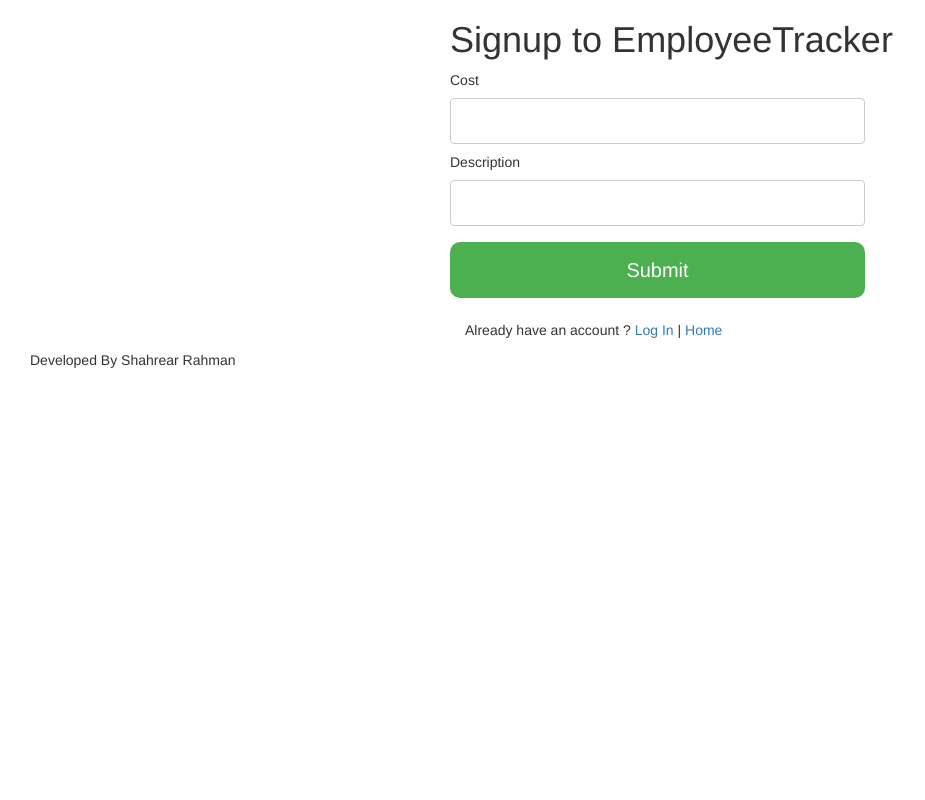
After one commit to Shahrear002/OfficeManagement, a Django app: page /webapp/meal/ in a window 1280 px wide. The commit adds this page. Shown: the whole page, without its empty margins (0-925 px from the left). Run offline with Django 3.2, Linux system fonts and the light colour scheme; a user stored in the database is signed in.

Commit message:
mealinfo added

```diff
--- a/employeetrack/employeetrack/settings.py
+++ b/employeetrack/employeetrack/settings.py
@@ -110,7 +110,7 @@ AUTH_PASSWORD_VALIDATORS = [
 
 LANGUAGE_CODE = 'en-us'
 
-TIME_ZONE = 'UTC'
+TIME_ZONE = 'Asia/Dhaka'
 
 USE_I18N = True
 
--- a/employeetrack/webapp/forms.py
+++ b/employeetrack/webapp/forms.py
@@ -27,3 +27,14 @@ class loginform(forms.Form):
 		password = cleaned_data.get('password')
 		if not username and not password:
 			raise forms.ValidationError('You have to write something')
+
+class mealform(forms.Form):
+	cost = forms.IntegerField(required=True)
+	description = forms.CharField(required=True)
+
+	def clean(self):
+		cleaned_data = super(mealform, self).clean()
+		cost = cleaned_data.get('cost')
+		description = cleaned_data.get('description')
+		if not cost and not description:
+			raise forms.ValidationError('Cost and description field can not be left blank')
--- /dev/null
+++ b/employeetrack/webapp/templates/personal/meal.html
@@ -0,0 +1,67 @@
+{% load staticfiles %}
+<head>
+	<title>EmployeeTracker</title>
+	<style type="text/css">
+		body {
+			background-color: #f6f6f6;
+		}
+		input[type=submit]{
+			width: 50%;
+    		background-color: #4CAF50;
+    		color: white;
+    		padding: 14px 20px;
+    		margin: 8px 0;
+    		border: none;
+    		border-radius: 4px;
+    		cursor: pointer;
+    		border-radius: 10px;
+    		font-size: 20px;
+    		top: 50%;
+    		left: 50%;
+		}
+		input[type=text], input[type=password], input[type=email], input[type=number] {
+    		width: 50%;
+    		padding: 12px 20px;
+    		margin: 8px 0;
+    		display: inline-block;
+    		border: 1px solid #ccc;
+    		border-radius: 4px;
+    		box-sizing: border-box;
+    		top: 50%;
+    		left: 50%;
+		}
+		h1 {
+			color: black;
+			font-size: 250%;
+			padding-left: 450px;
+		}
+		form{
+			padding-left: 450px;
+		}
+
+
+	</style>
+	<link rel="stylesheet" href="{% static 'css/bootstrap.min.css' %} " type="text/css"/>
+</head>
+
+<body>
+	<h1>Signup to EmployeeTracker</h1>
+	<form action="." method='POST'>
+		{% csrf_token %}
+		{% for field in form %}
+		{{ field.label }}<br> {{ field }} <br>
+		{% endfor %}
+		<!--<button type="submit">Submit</button>-->
+		<input type="submit" value="Submit" />
+	</form>
+	<div class="container-fluid" style='margin-left:15px; padding-left: 450px;'>
+		<p>Already have an account ? <a href='/webapp/login/'> Log In </a> | <a href='/webapp/'> Home </a>
+		</p>
+	</div>
+<footer>
+	<div class="container-fluid" style='margin-left:15px'>
+		<p>Developed By Shahrear Rahman</p>
+	</div>
+</footer>
+
+</body>
--- a/employeetrack/webapp/templates/personal/userhome.html
+++ b/employeetrack/webapp/templates/personal/userhome.html
@@ -45,6 +45,7 @@
 				<p style="color: black; font-size: 15px">Welcome, {{ user.username }}</p>
 				<li><a href='#'>Home</a></li>
 				<li><a href='#'>Profile</a></li>
+				<li><a href='/webapp/meal/'>Meal</a></li>
 				<li><a href='/webapp/logout/'>Logout</a></li>
 			  </ul>
 			</div> <!--well bs-sidebar affix-->
@@ -58,9 +59,10 @@
 
 			   		<div style="background-color: white;color:black;padding:25px;
 			   		width:350px;display: inline-grid; font-size: 18px">
-			   			Name: {{ d.name }}<br>
 			   			Username: {{ d.username }}<br>
-			   			Email: {{ d.email }}<br>
+						Cost: {{ d.cost }}<br>
+			   			Description: {{ d.description }}<br>
+						Date: {{ d.dtime }}<br>
 			   		</div>
 
 			   		{% endfor %}
--- a/employeetrack/webapp/urls.py
+++ b/employeetrack/webapp/urls.py
@@ -6,5 +6,6 @@ urlpatterns = [
     path('login/', views.login_user, name='login'),
     path('signup/', views.signup_view, name='signup'),
     path('userhome/', views.userhome, name='userhome'),
+    path('meal/', views.mealform_view, name='meal'),
     path('logout/', views.logout_view)
 ]
--- a/employeetrack/webapp/views.py
+++ b/employeetrack/webapp/views.py
@@ -1,11 +1,13 @@
 from django.shortcuts import render, HttpResponseRedirect
 from django.http import HttpResponse
-from .forms import signupform, loginform
-from webapp.models import employee_info
+from .forms import signupform, loginform, mealform
+from webapp.models import employee_info, meal_info
 from django.contrib.auth.models import User
+from django.contrib.sessions.models import Session
 from django.contrib.auth import authenticate, login, logout
 from django.contrib.auth.decorators import login_required
 from django.contrib import messages
+import datetime
 
 def index(request):
     return render(request, 'personal/firstpage.html')
@@ -23,14 +25,14 @@ def signup_view(request):
             spo = employee_info(name = name, username = username, email = email, password = password)
             spo.save() # save data into database
 
-            return HttpResponseRedirect('/login/')
+            return HttpResponseRedirect('/webapp/login/')
     else:
         form = signupform()
 
     return render(request, 'personal/signupform.html', {'form': form})
 
 def login_user(request):
-	#logout(request)
+	logout(request)
 	form = loginform()
 	username = password = ''
 	if request.POST:   #form.save()
@@ -50,8 +52,31 @@ def login_user(request):
 
 @login_required(login_url='/login/')
 def userhome(request):
-    data = employee_info.objects.all()
+    u = request.user.username
+    data = meal_info.objects.filter(username=u)
     return render(request, 'personal/userhome.html', {'data': data})
+
+@login_required(login_url='/login/')
+def mealform_view(request):
+    username = None
+    username = request.user.username
+    dtime = datetime.datetime.now()
+    if request.method == 'POST':
+        form = mealform(request.POST)
+        if form.is_valid():
+            cost = request.POST.get('cost', '')
+            description = request.POST.get('description', '')
+            print(cost)
+            totalcost =+ int(cost)
+            meal = meal_info(cost=cost, description=description, totalcost=totalcost, username=username, dtime = dtime)
+            meal.save()
+
+            return HttpResponseRedirect('/webapp/userhome/')
+    else:
+        form = mealform()
+
+    return render(request, 'personal/meal.html', {'form': form})
+
 
 def logout_view(request):
     logout(request)
```
Also changed, not shown: employeetrack/webapp/models.py (+8 -1 lines), employeetrack/webapp/migrations/0003_meal_info.py (added), employeetrack/webapp/migrations/0004_auto_20181216_1121.py (added), employeetrack/webapp/migrations/0005_auto_20181216_1134.py (added), employeetrack/webapp/migrations/0006_meal_info_dtime.py (added).
